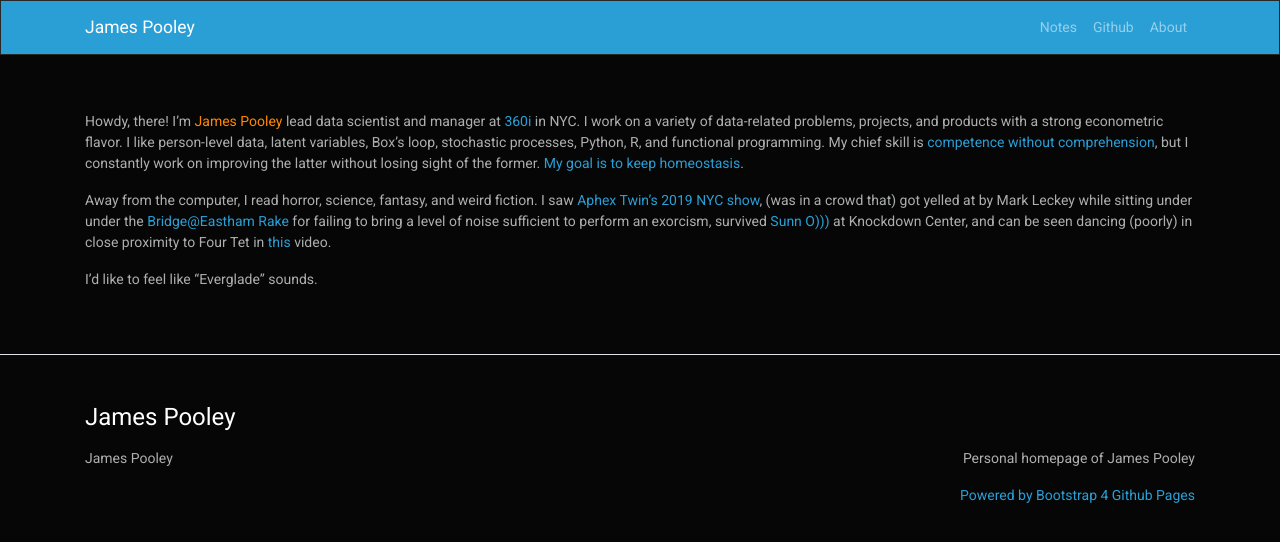
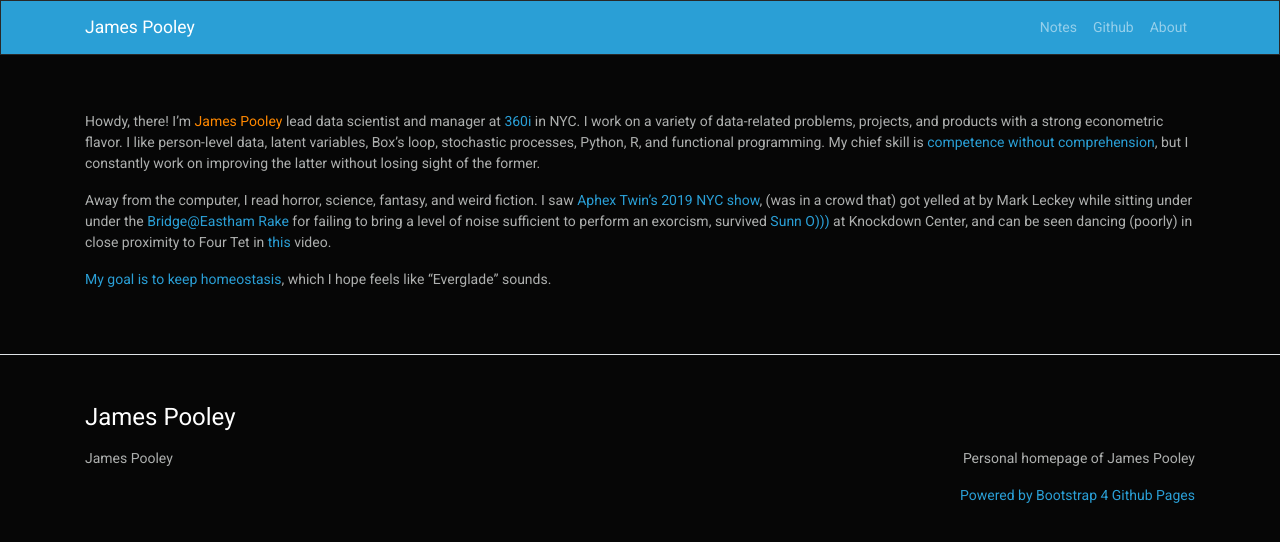
Before and after one commit to jamespooley/archived-jamespooley.github.io, a Jekyll site: the page built from about.md, in a window 1280 px wide. Shown: the top 542 px of the page. Built offline with Jekyll 4.4.1, drawn with Linux system fonts in a browser that asks for light colours; our own code applies the rules of GitHub Pages for plain Markdown files.

Commit message:
Move aspiration to end

```diff
--- a/about.md
+++ b/about.md
@@ -1,8 +1,7 @@
 Howdy, there! I'm <span class="text-warning">James Pooley</span>
 lead data scientist and manager at [360i](https://360i.com/capabilities/analytics/) in NYC. I work on a variety of
 data-related problems, projects, and products with a strong econometric flavor. I like person-level data, latent variables, Box's loop, stochastic processes, Python, R, and functional programming. My chief skill is [competence without comprehension](https://www.theatlantic.com/technology/archive/2012/06/-a-perfect-and-beautiful-machine-what-darwins-theory-of-evolution-reveals-about-artificial-intelligence/258829/),
-but I constantly work on improving the latter without losing sight of the former. [My goal is to keep
-homeostasis](https://www.youtube.com/watch?v=8X1QkseVjIY&t).
+but I constantly work on improving the latter without losing sight of the former.
 
 Away from the computer, I read horror, science, fantasy, and weird fiction.
 I saw [Aphex Twin's 2019 NYC show](https://www.artforum.com/music/sasha-frere-jones-on-aphex-twin-s-show-at-avant-gardener-79488), (was in a crowd
@@ -15,4 +14,5 @@ at Knockdown Center, and can
 be seen dancing (poorly) in close proximity to Four Tet in
 [this](https://www.youtube.com/watch?v=yWstd3jDZIs) video.
 
-I'd like to feel like "Everglade" sounds.
+[My goal is to keep homeostasis](https://www.youtube.com/watch?v=8X1QkseVjIY&t),
+which I hope feels like "Everglade" sounds.
```
